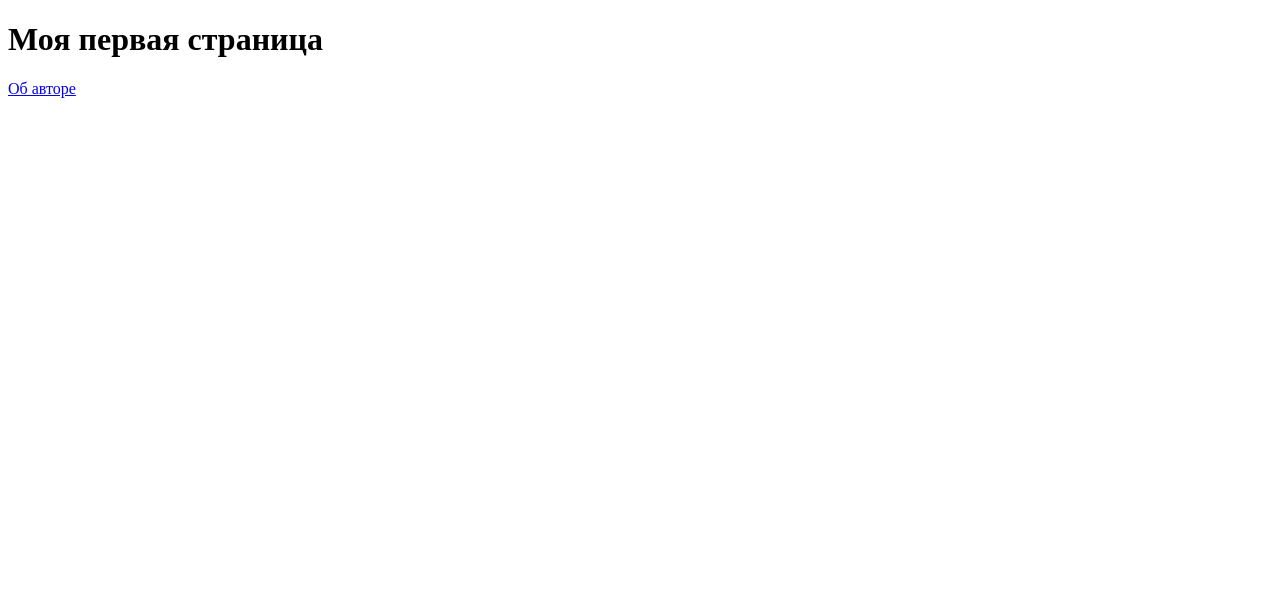
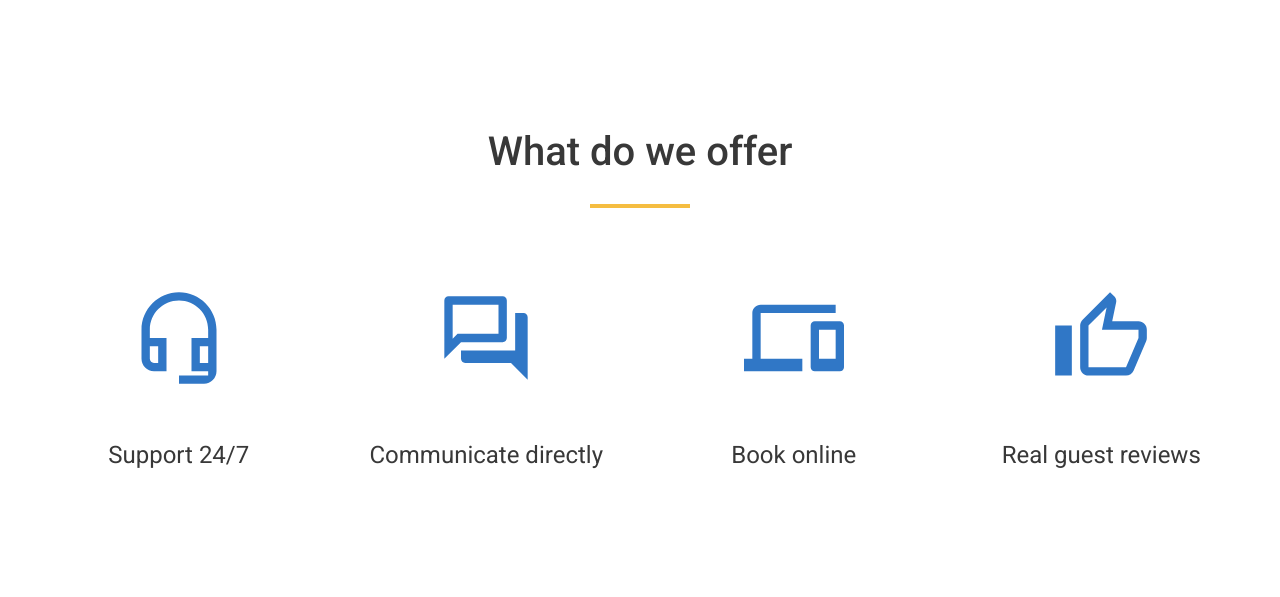
Before and after one commit to ArtyomLobanok/if-html, a plain HTML site: page index.html in a window 1280 px wide. Drawn offline with Linux system fonts and the light colour scheme.

Commit message:
compleate lesson-4

```diff
--- /dev/null
+++ b/assets/css/styles.css
@@ -0,0 +1,86 @@
+body {
+    margin: 0;
+    font-family: 'Roboto', sans-serif;
+
+    font-size: 15px;
+    color: #383838;
+    line-height: 1.6;
+}
+
+*,
+*:before,
+*:after {
+    box-sizing: border-box;
+}
+
+h1, h2, h3, h4, h5, h6 {
+    margin: 0;
+}
+
+/*Container*/
+.container {
+    width: 100%;
+    max-width: 1230px;
+    padding: 0 15px;
+    margin: 0 auto;
+}
+
+/*Section*/
+.section {
+    padding: 120px 0;
+}
+
+.section__header {
+    width: 100%;
+    margin: 0 auto 80px;
+
+    text-align: center;
+}
+
+.section__title {
+    font-size: 40px;
+    font-weight: 500;
+}
+
+.section__title:after {
+    content: "";
+    display: block;
+    width: 100px;
+    height: 4px;
+
+    background-color: #F5BD41;
+    margin: 20px auto 0
+}
+
+/*Card*/
+.card {
+    display: flex;
+    justify-content: space-between;
+    align-items: center;
+    margin: 0 -15px;
+}
+
+.card__item {
+    display: flex;
+    flex-direction: column;
+    width: 25%;
+    padding: 0 15px;
+}
+
+.card__img {
+    display: flex;
+    justify-content: center;
+    max-width: 100%;
+    height: auto;
+
+    margin-bottom: 48px;
+}
+
+.card__info {
+    text-align: center;
+}
+
+.card__name {
+    font-size: 24px;
+    font-weight: 400;
+}
--- a/index.html
+++ b/index.html
@@ -5,10 +5,60 @@
     <meta name="viewport"
           content="width=device-width, user-scalable=no, initial-scale=1.0, maximum-scale=1.0, minimum-scale=1.0">
     <meta http-equiv="X-UA-Compatible" content="ie=edge">
+    <link rel="stylesheet" href="./assets/css/styles.css">
+    <link rel="preconnect" href="https://fonts.googleapis.com">
+    <link rel="preconnect" href="https://fonts.gstatic.com" crossorigin>
+    <link href="https://fonts.googleapis.com/css2?family=Roboto:wght@400;500&display=swap" rel="stylesheet">
     <title>Моя первая страница</title>
 </head>
 <body>
-<h1>Моя первая страница</h1>
-<p><a href="about/index.html">Об авторе</a></p>
+
+<section class="section" id="Offers">
+    <div class="container">
+
+        <div class="section__header">
+            <h2 class="section__title">What do we offer</h2>
+        </div>
+
+        <div class="card">
+            <div class="card__item">
+                <div class="card__img">
+                    <img src="assets/images/HeadsetMicOutlined%201%20(1).svg" alt="Support icon">
+                </div>
+                <div class="card__info">
+                    <div class="card__name">Support 24/7</div>
+                </div>
+            </div>
+
+            <div class="card__item">
+                <div class="card__img">
+                    <img src="./assets/images/ForumOutlined%201%20(1).svg" alt="Communicate directly icon">
+                </div>
+                <div class="card__info">
+                    <div class="card__name">Communicate directly</div>
+                </div>
+            </div>
+
+            <div class="card__item">
+                <div class="card__img">
+                    <img src="./assets/images/DevicesOutlined%201.svg" alt="Book online icon">
+                </div>
+                <div class="card__info">
+                    <div class="card__name">Book online</div>
+                </div>
+            </div>
+
+            <div class="card__item">
+                <div class="card__img">
+                    <img src="./assets/images/ThumbUpAltOutlined%201.svg" alt="Reviews icon">
+                </div>
+                <div class="card__info">
+                    <div class="card__name">Real guest reviews</div>
+                </div>
+            </div>
+        </div>
+    </div>
+</section><!-- /section id Offers-->
+
 </body>
 </html>
```
Also changed, not shown: about/index.html (deleted, +0 -52 lines), assets/images/DevicesOutlined 1.svg (added), assets/images/ForumOutlined 1 (1).svg (added), assets/images/HeadsetMicOutlined 1 (1).svg (added), assets/images/ThumbUpAltOutlined 1.svg (added).
